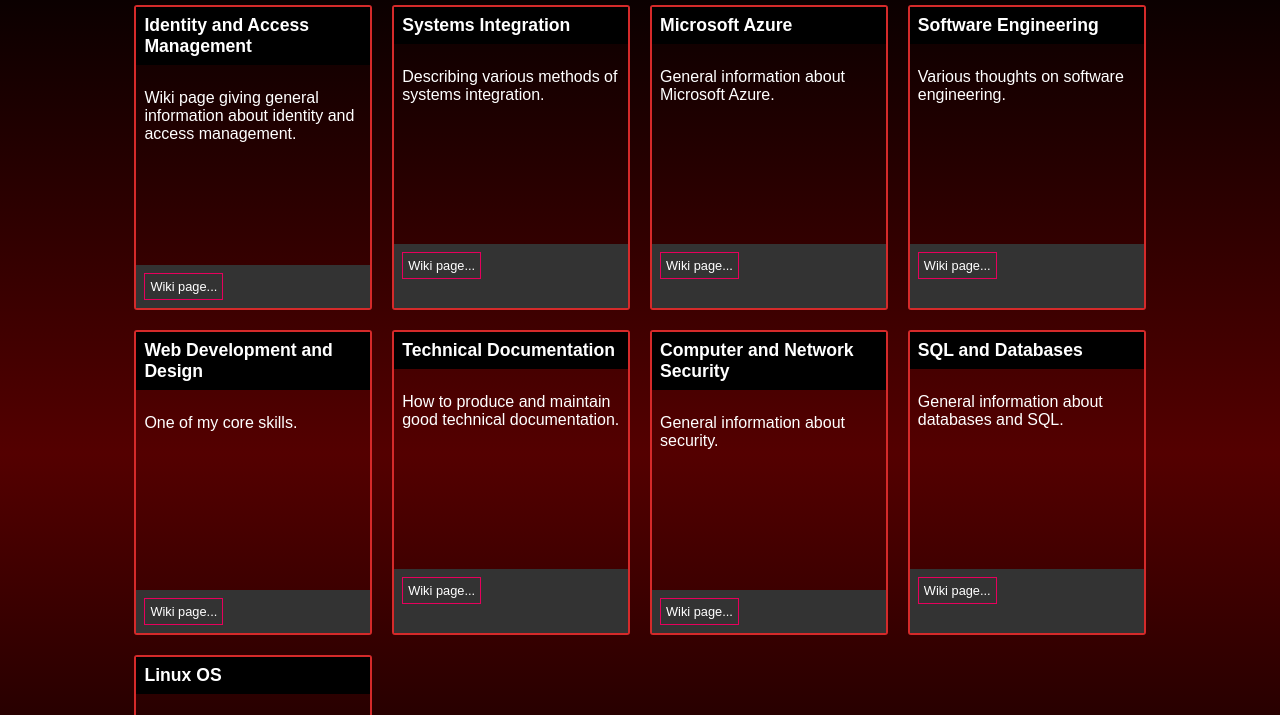
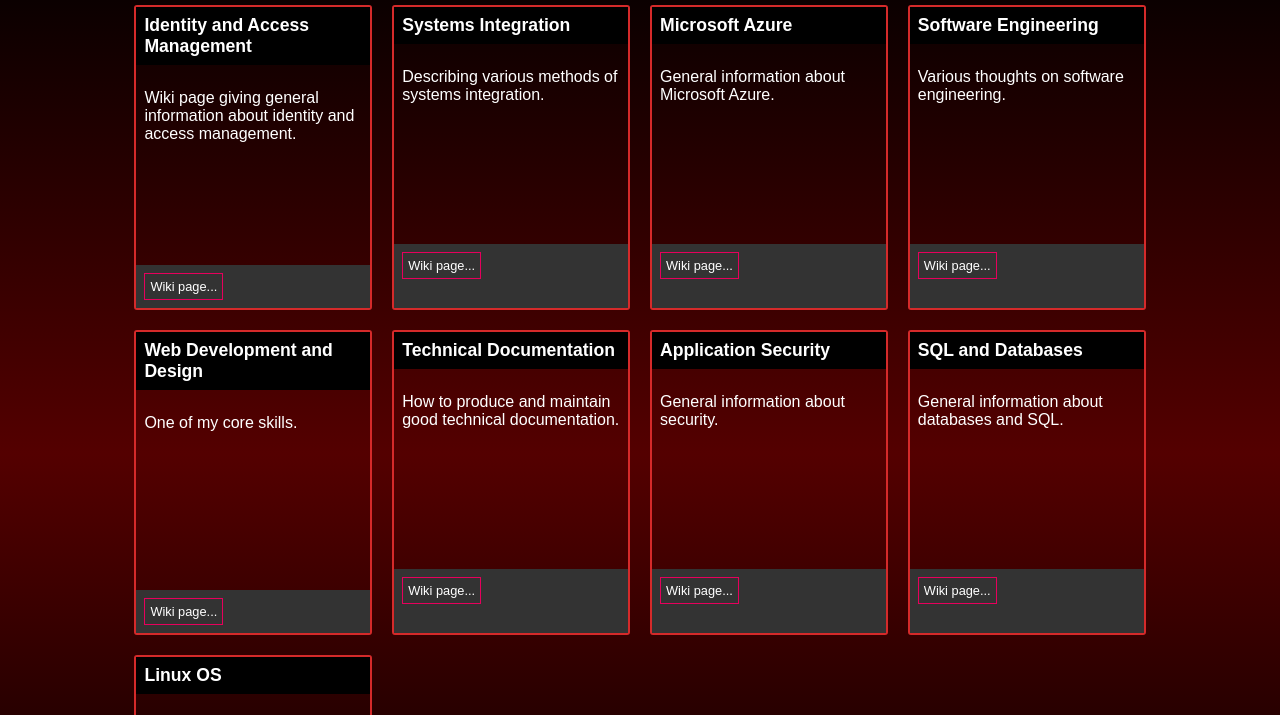
Before and after one commit to emma-scarbrough/emma-scarbrough.github.io, a plain HTML site: page index.html in a window 1280 px wide. Shown: the part 68-783 px from the top of the page. Drawn offline with Linux system fonts and the light colour scheme.

Commit message:
Update index.html

```diff
--- a/index.html
+++ b/index.html
@@ -102,7 +102,7 @@
 
 				<article class="card">
 					<header>
-						<h2>Computer and Network Security</h2>
+						<h2>Application Security</h2>
 					</header>
 					<div class="content">
 						<p>
```
